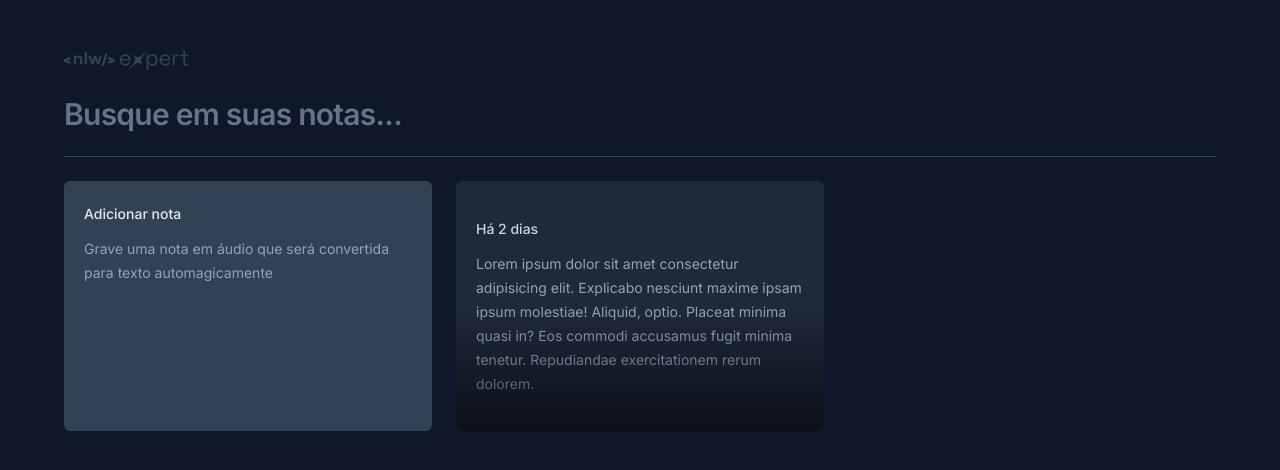
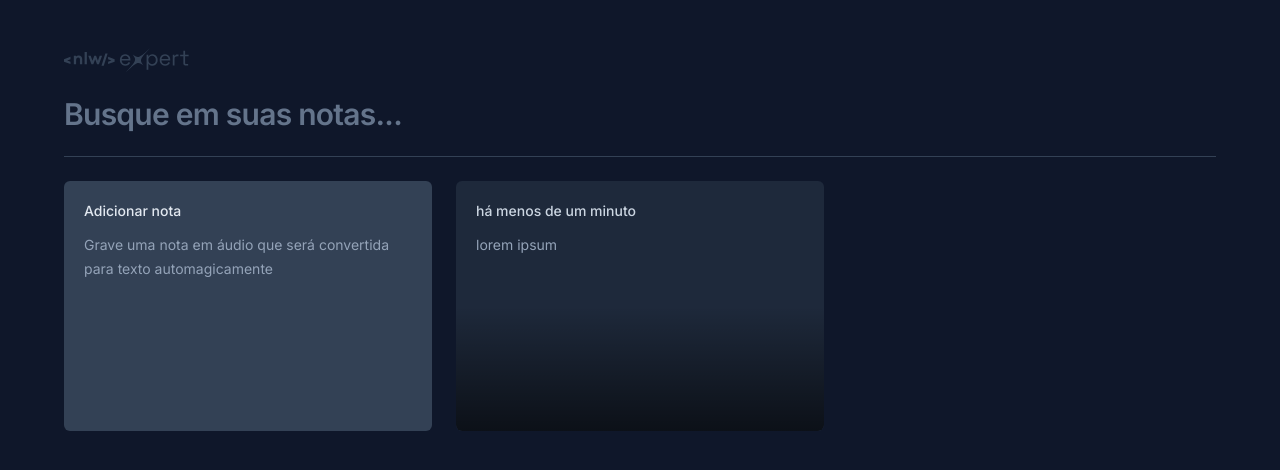
Before and after one commit to pdrmenezes/voice-notes-app, a React (Vite) app: page / in a window 1280 px wide. Shown: the top 470 px of the page. Built offline with nearby package versions, Linux system fonts and the light colour scheme.

Commit message:
feat: new note and pre-existing note components

```diff
--- a/package.json
+++ b/package.json
@@ -9,6 +9,9 @@
     "preview": "vite preview"
   },
   "dependencies": {
+    "@radix-ui/react-dialog": "^1.0.5",
+    "date-fns": "^3.3.1",
+    "lucide-react": "^0.323.0",
     "react": "^18.2.0",
     "react-dom": "^18.2.0"
   },
--- a/src/app.tsx
+++ b/src/app.tsx
@@ -19,7 +19,12 @@
 
       <div className="grid grid-cols-3 gap-6 auto-rows-[250px]">
         <NewNoteCard />
-        <NoteCard />
+        <NoteCard
+          note={{
+            createdAt: new Date(),
+            content: "lorem ipsum",
+          }}
+        />
       </div>
     </div>
   );
--- a/src/components/new-note-card.tsx
+++ b/src/components/new-note-card.tsx
@@ -1,10 +1,38 @@
+import * as Dialog from "@radix-ui/react-dialog";
+import { X } from "lucide-react";
+
 export function NewNoteCard() {
   return (
-    <div className="rounded-md bg-slate-700 p-5 space-y-3 overflow-hidden">
-      <span className="text-sm font-medium text-slate-200">Adicionar nota</span>
-      <p className="text-sm leading-6 text-slate-400">
-        Grave uma nota em áudio que será convertida para texto automagicamente
-      </p>
-    </div>
+    <Dialog.Root>
+      <Dialog.Trigger className="flex flex-col rounded-md bg-slate-700 p-5 gap-3 text-left overflow-hidden hover:ring-2 hover:ring-slate-600 focus-visible:ring-2 focus-visible:ring-lime-400 outline-none">
+        <span className="text-sm font-medium text-slate-200">Adicionar nota</span>
+        <p className="text-sm leading-6 text-slate-400">
+          Grave uma nota em áudio que será convertida para texto automagicamente
+        </p>
+      </Dialog.Trigger>
+      <Dialog.Portal>
+        <Dialog.Overlay className="inset-0 fixed bg-black/50">
+          <Dialog.Content className="fixed flex flex-col left-1/2 top-1/2 -translate-x-1/2 -translate-y-1/2 outline-none bg-slate-700 rounded-md w-full h-[60vh] max-w-2xl overflow-hidden">
+            <Dialog.Close className="absolute right-0 top-0 bg-slate-800 p-1.5 text-slate-400 hover:text-slate-100">
+              <X className="size-5 " />
+            </Dialog.Close>
+            <div className="flex flex-col flex-1 gap-3 p-5">
+              <span className="text-sm font-medium text-slate-300">Adicionar nota</span>
+              <p className="text-sm leading-6 text-slate-400">
+                Comece <button className="font-medium text-lime-400 hover:underline">gravando uma nota em áudio</button>{" "}
+                ou se preferir{" "}
+                <button className="font-medium text-lime-400 hover:underline">utilize apenas texto.</button>
+              </p>
+            </div>
+            <button
+              type="button"
+              className="w-full bg-lime-400 py-4 text-center text-sm text-lime-950 outline-none font-medium hover:bg-lime-500"
+            >
+              Salvar nota
+            </button>
+          </Dialog.Content>
+        </Dialog.Overlay>
+      </Dialog.Portal>
+    </Dialog.Root>
   );
 }
--- a/src/components/note-card.tsx
+++ b/src/components/note-card.tsx
@@ -1,13 +1,46 @@
-export function NoteCard() {
+import * as Dialog from "@radix-ui/react-dialog";
+import { formatDistanceToNow } from "date-fns";
+import { ptBR } from "date-fns/locale";
+import { X } from "lucide-react";
+
+interface NoteCardProps {
+  note: {
+    createdAt: Date;
+    content: string;
+  };
+}
+
+export function NoteCard({ note }: NoteCardProps) {
   return (
-    <button className="rounded-md bg-slate-800 p-5 text-left space-y-3 overflow-hidden relative hover:ring-2 hover:ring-slate-600 focus-visible:ring-2 focus-visible:ring-lime-400 outline-none">
-      <span className="text-sm font-medium text-slate-300">Há 2 dias</span>
-      <p className="text-sm leading-6 text-slate-400">
-        Lorem ipsum dolor sit amet consectetur adipisicing elit. Explicabo nesciunt maxime ipsam ipsum molestiae!
-        Aliquid, optio. Placeat minima quasi in? Eos commodi accusamus fugit minima tenetur. Repudiandae exercitationem
-        rerum dolorem.
-      </p>
-      <div className="absolute bottom-0 left-0 right-0 h-1/2 rounded-md bg-gradient-to-t from-black/60 to-black/0 pointer-events-none"></div>
-    </button>
+    <Dialog.Root>
+      <Dialog.Trigger className="flex flex-col rounded-md bg-slate-800 p-5 text-left gap-3 overflow-hidden relative hover:ring-2 hover:ring-slate-600 focus-visible:ring-2 focus-visible:ring-lime-400 outline-none">
+        <span className="text-sm font-medium text-slate-300">
+          {formatDistanceToNow(note.createdAt, { locale: ptBR, addSuffix: true })}
+        </span>
+        <p className="text-sm leading-6 text-slate-400">{note.content}</p>
+        <div className="absolute bottom-0 left-0 right-0 h-1/2 rounded-md bg-gradient-to-t from-black/60 to-black/0 pointer-events-none"></div>
+      </Dialog.Trigger>
+      <Dialog.Portal>
+        <Dialog.Overlay className="inset-0 fixed bg-black/50">
+          <Dialog.Content className="fixed flex flex-col left-1/2 top-1/2 -translate-x-1/2 -translate-y-1/2 outline-none bg-slate-700 rounded-md w-full h-[60vh] max-w-2xl overflow-hidden">
+            <Dialog.Close className="absolute right-0 top-0 bg-slate-800 p-1.5 text-slate-400 hover:text-slate-100">
+              <X className="size-5 " />
+            </Dialog.Close>
+            <div className="flex flex-col flex-1 gap-3 p-5">
+              <span className="text-sm font-medium text-slate-300">
+                {formatDistanceToNow(note.createdAt, { locale: ptBR, addSuffix: true })}
+              </span>
+              <p className="text-sm leading-6 text-slate-400">{note.content}</p>
+            </div>
+            <button
+              type="button"
+              className="w-full bg-slate-800 py-4 text-center text-sm text-slate-300 outline-none font-medium group"
+            >
+              Deseja <span className="text-red-400 group-hover:underline">apagar essa nota</span>?
+            </button>
+          </Dialog.Content>
+        </Dialog.Overlay>
+      </Dialog.Portal>
+    </Dialog.Root>
   );
 }
```
Also changed, not shown: 1 other file (tests, documents, lock files or other folders).
